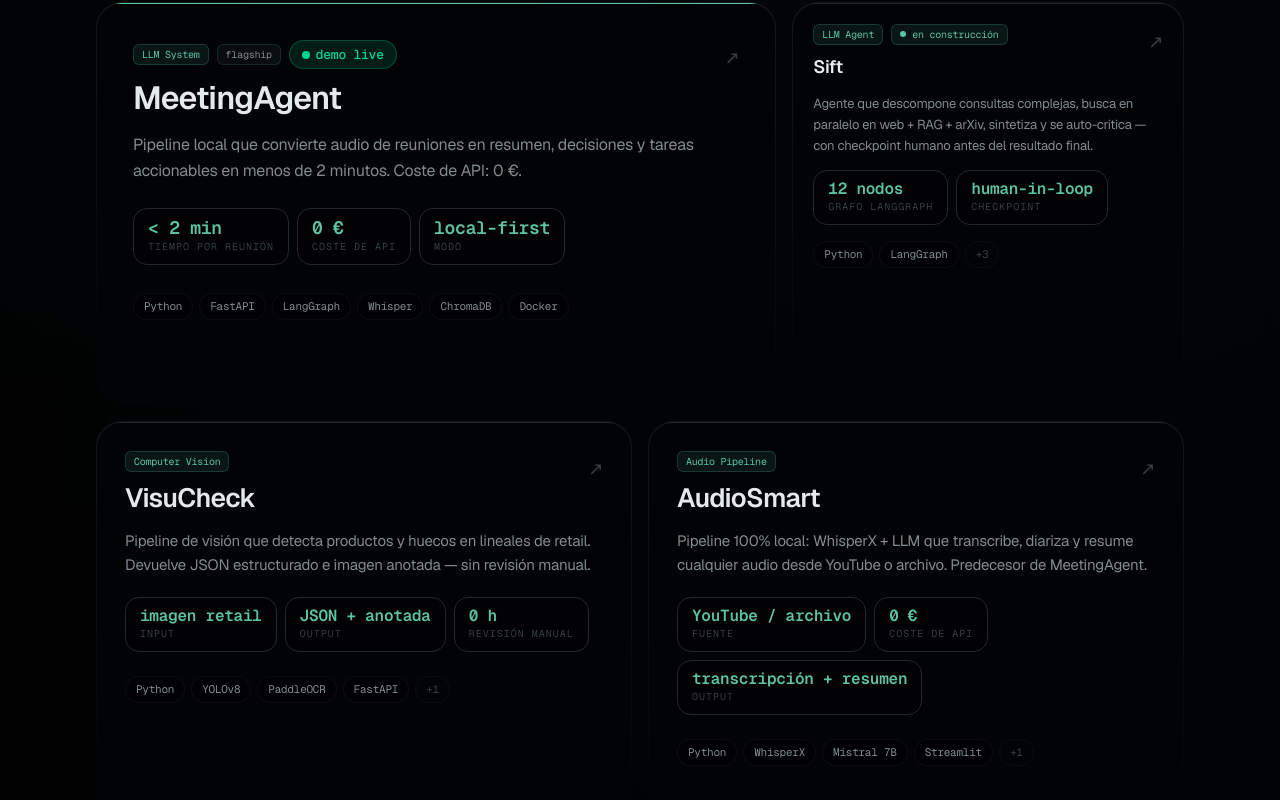
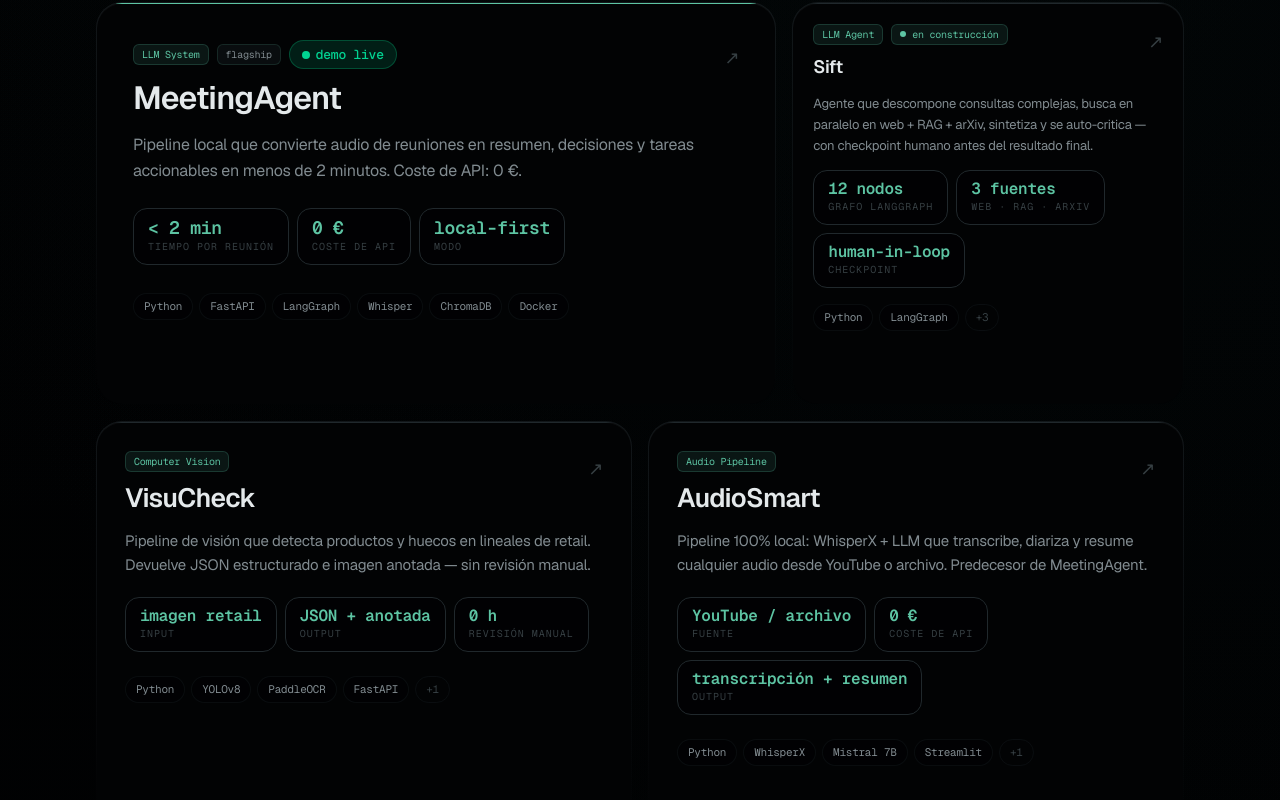
Before and after one commit to Izanvz/portfolio, a Next.js app: page / in a window 1280 px wide. Shown: the part 1306-2106 px from the top of the page. Built offline with nearby package versions, Linux system fonts and the light colour scheme.

Commit message:
Restaura '3 fuentes' sin animación; solo animan 0 y números >5

```diff
--- a/components/Projects.tsx
+++ b/components/Projects.tsx
@@ -40,6 +40,7 @@
     stack: ["Python", "LangGraph", "FastAPI", "ChromaDB", "Ollama"],
     metrics: [
       { value: "12 nodos",    label: "grafo LangGraph" },
+      { value: "3 fuentes",   label: "web · RAG · arXiv" },
       { value: "human-in-loop", label: "checkpoint"    },
     ],
     href: "https://github.com/Izanvz/Sift",
@@ -235,7 +236,11 @@
                 <div key={m.label} className="rounded-[14px] border border-ink-700 bg-ink-950/60 px-3.5 py-2.5 flex flex-col gap-0.5">
                   <p className={`font-mono text-amber font-semibold leading-none ${large ? "text-lg" : "text-base"}`}>
                     {parsed.number !== null ? (
-                      <>{parsed.prefix}<CountAnimate target={parsed.number} active={revealed} />{parsed.suffix}</>
+                      (parsed.number === 0 || parsed.number > 5) ? (
+                        <>{parsed.prefix}<CountAnimate target={parsed.number} active={revealed} />{parsed.suffix}</>
+                      ) : (
+                        m.value
+                      )
                     ) : (
                       m.value
                     )}
```
